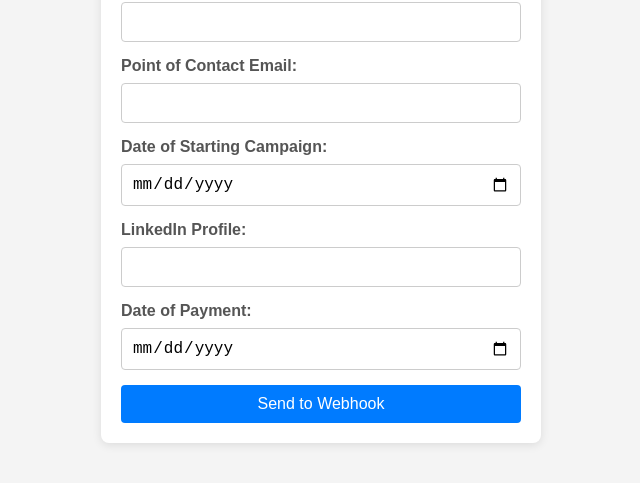
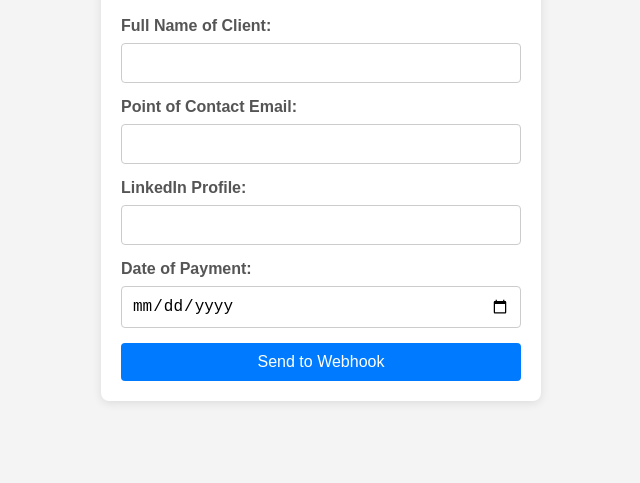
Before and after one commit to jonathangetonapod/stage_client_onboarding, a website: page public/index.html in a window 1280 px wide. Shown: the part 259-742 px from the top of the page, without its empty margins (319-959 px from the left). Drawn offline with Linux system fonts and the light colour scheme.

Commit message:
removed date of starting campaign

```diff
--- a/index.js
+++ b/index.js
@@ -18,7 +18,6 @@ app.post('/send-webhook', async (req, res) => {
     const webhookData = {
         clientFullName,
         contactEmail,
-        campaignStartDate,
         linkedInProfile,
         paymentDate
     };
--- a/public/index.html
+++ b/public/index.html
@@ -77,9 +77,6 @@
         <label for="contactEmail">Point of Contact Email:</label>
         <input type="email" id="contactEmail" name="contactEmail" required>
 
-        <label for="campaignStartDate">Date of Starting Campaign:</label>
-        <input type="date" id="campaignStartDate" name="campaignStartDate" required>
-
         <label for="linkedInProfile">LinkedIn Profile:</label>
         <input type="text" id="linkedInProfile" name="linkedInProfile" required>
 
```
